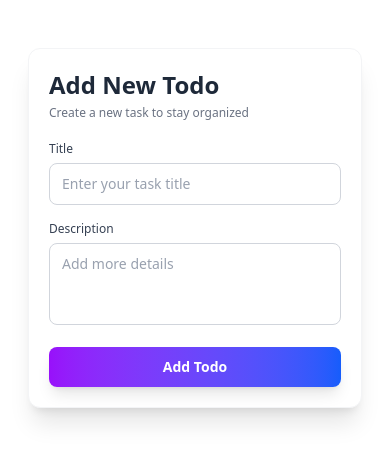
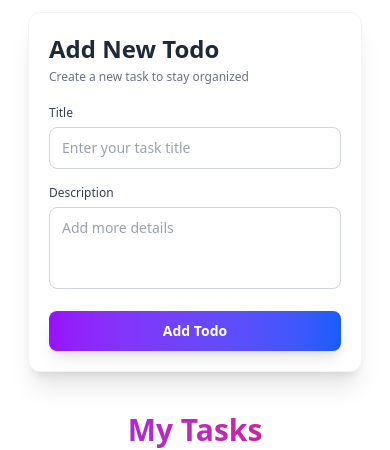
Before and after one commit to amitpal603/task-add-daily, a React (Vite) app: page / in a window 390 px wide. Shown: the top 450 px of the page. Built offline with nearby package versions, Linux system fonts and the light colour scheme; no server answers.

Commit message:
complete responsive my todos list

```diff
--- a/src/App.jsx
+++ b/src/App.jsx
@@ -1,15 +1,12 @@
 import React from 'react'
 import InputTodo from './components/InputTodo'
 import TodoList from './components/TodoList'
-import { Route, Routes } from 'react-router-dom'
-
-
 
 function App() {
 
   return (
     <>
-    <div className="flex flex-col h-screen items-center gap-5 px-4 mt-9 lg:flex-row lg:items-start lg:justify-center">
+      <div className="flex flex-col h-screen gap-3 px-4 lg:flex-row lg:items-start lg:justify-center">
         <div className="w-full max-w-md">
           <InputTodo/>
         </div>
@@ -18,7 +15,6 @@ function App() {
           <TodoList/>
         </div>
       </div>
-
     </>
   )
 }
--- a/src/components/InputTodo.jsx
+++ b/src/components/InputTodo.jsx
@@ -12,7 +12,7 @@ function InputTodo() {
   };
 
   return (
-    <div className="min-h-screen flex  justify-center p-3 sm:p-4 md:p-6">
+    <div className=" flex  justify-center p-3 sm:p-4 md:p-6">
       <div className="w-full max-w-md">
         <div className="bg-white rounded-xl sm:rounded-2xl shadow-xl p-5 sm:p-6 md:p-8 border border-gray-100">
           <div className="mb-5 sm:mb-6">
```
Lines whose indentation alone changed are shown as unchanged.
